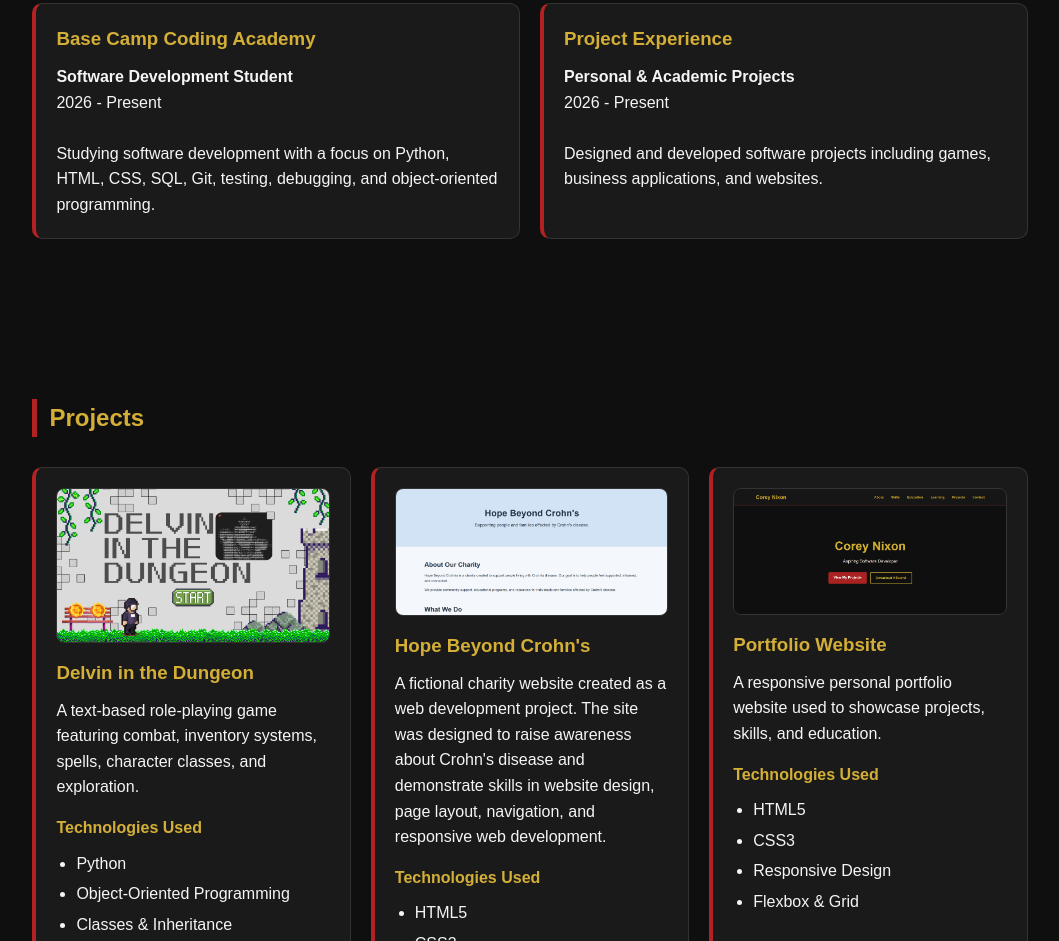
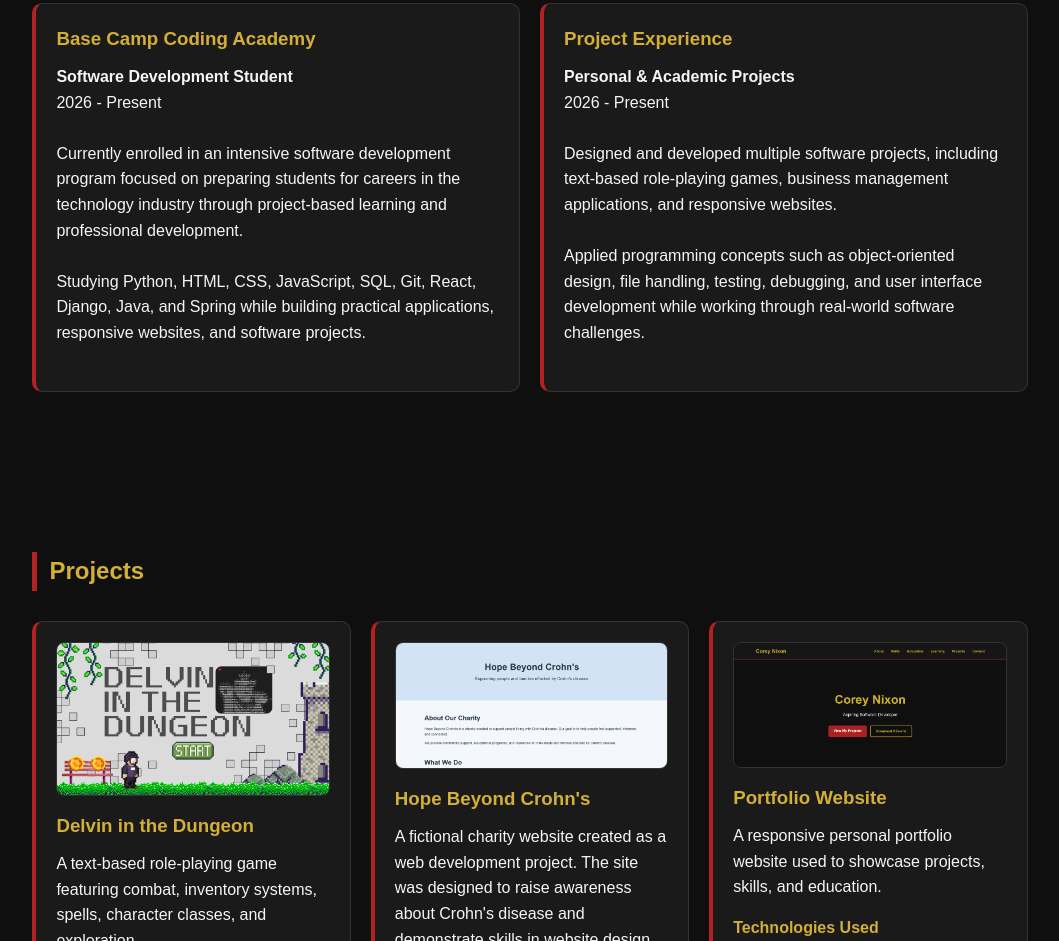
Before and after one commit to coreymfn/Portfolio, a plain HTML site: page index.html in a window 1280 px wide. Shown: the part 2215-3156 px from the top of the page, without its empty margins (110-1169 px from the left). Drawn offline with Linux system fonts and the light colour scheme.

Commit message:
Added more to the education part and formatted

```diff
--- a/index.html
+++ b/index.html
@@ -158,9 +158,17 @@
           <br />
 
           <p>
-            Studying software development with a focus on Python, HTML, CSS,
-            SQL, Git, testing, debugging, and object-oriented programming.
+            Currently enrolled in an intensive software development program
+            focused on preparing students for careers in the technology industry
+            through project-based learning and professional development.
           </p>
+          <br />
+          <p>
+            Studying Python, HTML, CSS, JavaScript, SQL, Git, React, Django,
+            Java, and Spring while building practical applications, responsive
+            websites, and software projects.
+          </p>
+          <br />
         </div>
 
         <div class="card">
@@ -173,8 +181,17 @@
           <br />
 
           <p>
-            Designed and developed software projects including games, business
-            applications, and websites.
+            Designed and developed multiple software projects, including
+            text-based role-playing games, business management applications, and
+            responsive websites.
+          </p>
+
+          <br />
+
+          <p>
+            Applied programming concepts such as object-oriented design, file
+            handling, testing, debugging, and user interface development while
+            working through real-world software challenges.
           </p>
         </div>
       </div>
@@ -219,10 +236,10 @@
           <h3>Hope Beyond Crohn's</h3>
 
           <p>
-             A fictional charity website created as a web development
-            project. The site was designed to raise awareness about
-            Crohn's disease and demonstrate skills in website design,
-            page layout, navigation, and responsive web development.
+            A fictional charity website created as a web development project.
+            The site was designed to raise awareness about Crohn's disease and
+            demonstrate skills in website design, page layout, navigation, and
+            responsive web development.
           </p>
 
           <h4>Technologies Used</h4>
@@ -284,7 +301,11 @@
           </a>
         </p>
         <p>
-          <a href="#https://www.linkedin.com/in/corey-nixon-dev/" class="project-link" target="_blank">
+          <a
+            href="#https://www.linkedin.com/in/corey-nixon-dev/"
+            class="project-link"
+            target="_blank"
+          >
             LinkedIn
           </a>
         </p>
```
